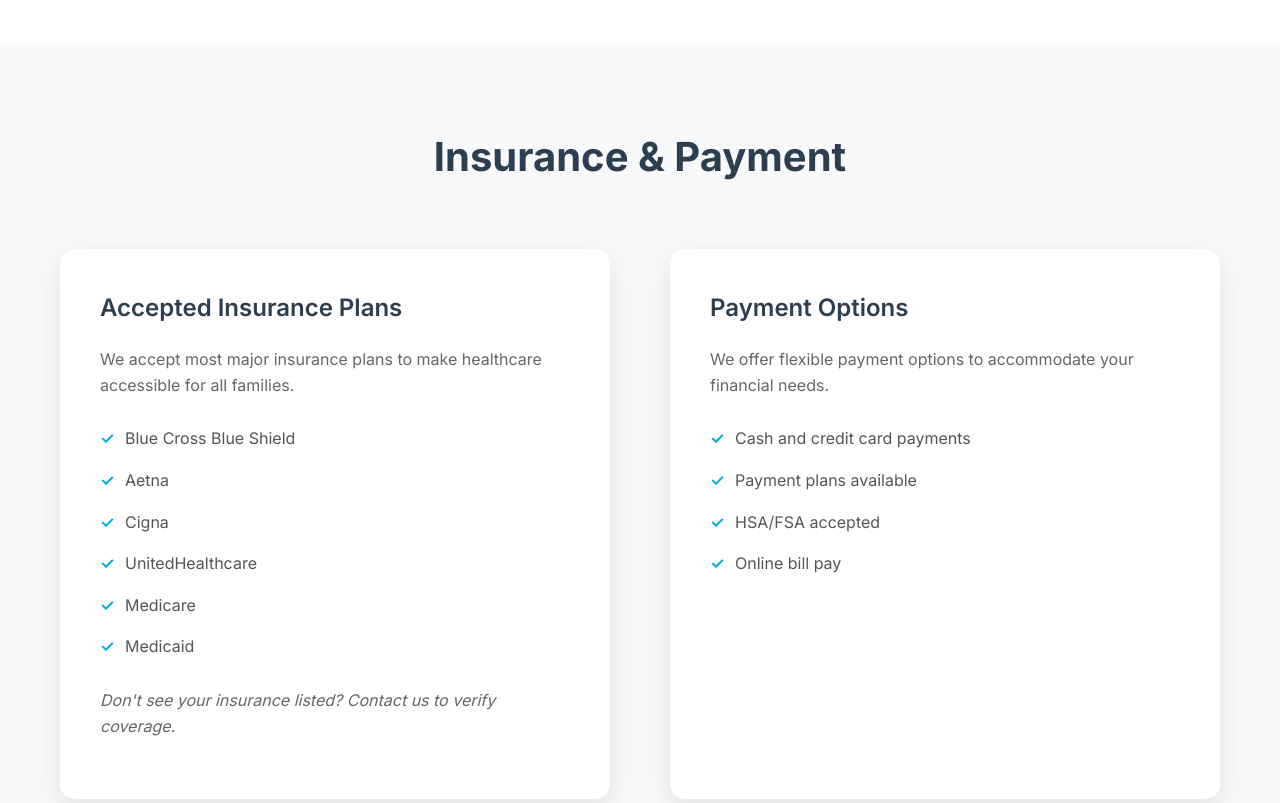
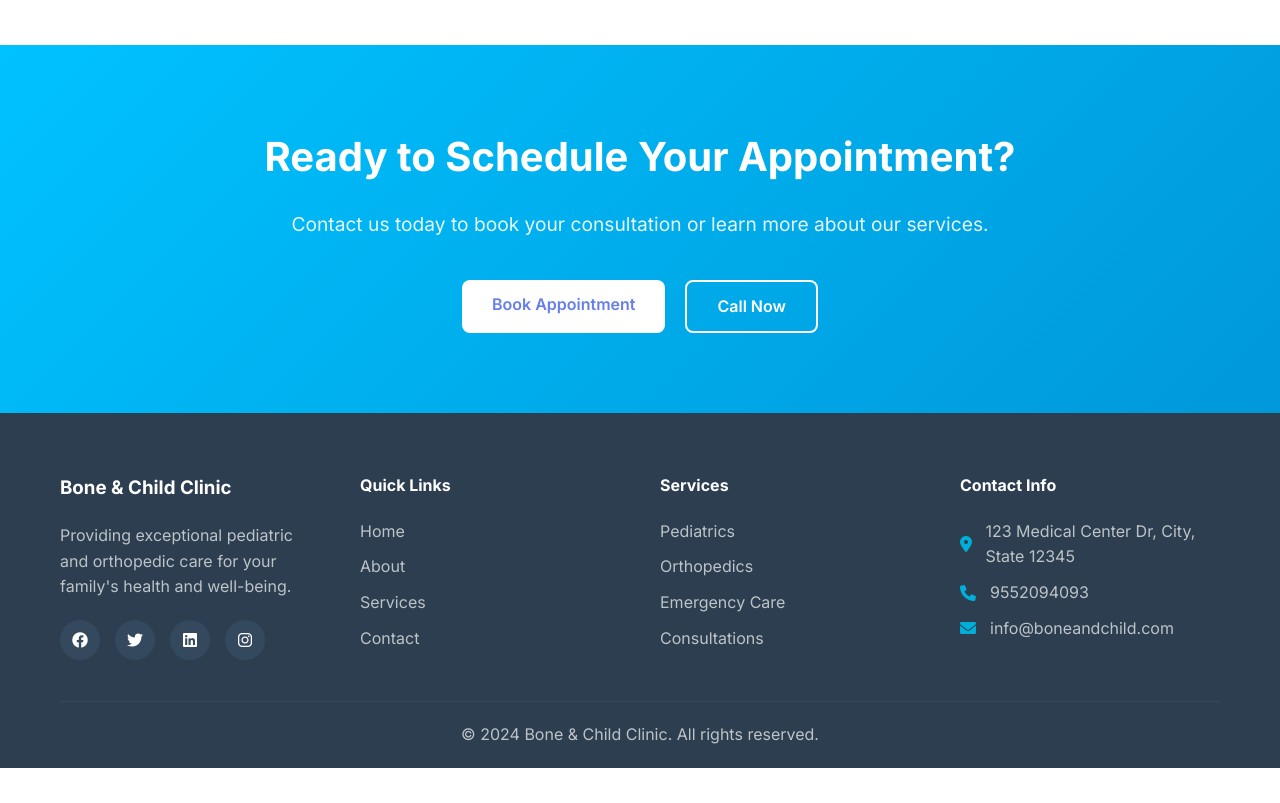
Before and after one commit to Srinidhi0102/childandbone, a plain HTML site: page services.html in a window 1280 px wide. Shown: the part 3060-3863 px from the top of the page. After the commit the page ends 3828 px from the top, so only its background shows below. Drawn offline with Linux system fonts and the light colour scheme.

Commit message:
Remove insurance and payment section from services page
- Removed entire 'Insurance & Payment' section from services.html
- Cleaned up the services page to focus on medical services only
- Maintained proper section flow from Additional Services to CTA

```diff
--- a/services.html
+++ b/services.html
@@ -224,39 +224,6 @@
         </div>
     </section>
 
-    <!-- Insurance & Payment -->
-    <section class="insurance-section">
-        <div class="container">
-            <div class="insurance-content">
-                <h2>Insurance & Payment</h2>
-                <div class="insurance-grid">
-                    <div class="insurance-info">
-                        <h3>Accepted Insurance Plans</h3>
-                        <p>We accept most major insurance plans to make healthcare accessible for all families.</p>
-                        <ul class="insurance-list">
-                            <li>Blue Cross Blue Shield</li>
-                            <li>Aetna</li>
-                            <li>Cigna</li>
-                            <li>UnitedHealthcare</li>
-                            <li>Medicare</li>
-                            <li>Medicaid</li>
-                        </ul>
-                        <p class="insurance-note">Don't see your insurance listed? Contact us to verify coverage.</p>
-                    </div>
-                    <div class="payment-info">
-                        <h3>Payment Options</h3>
-                        <p>We offer flexible payment options to accommodate your financial needs.</p>
-                        <ul class="payment-list">
-                            <li>Cash and credit card payments</li>
-                            <li>Payment plans available</li>
-                            <li>HSA/FSA accepted</li>
-                            <li>Online bill pay</li>
-                        </ul>
-                    </div>
-                </div>
-            </div>
-        </div>
-    </section>
 
     <!-- CTA Section -->
     <section class="cta">
```
